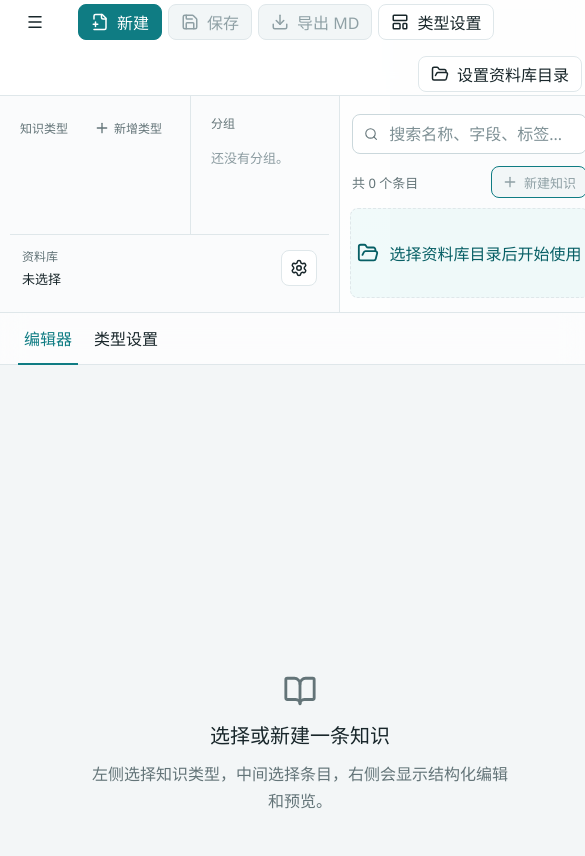
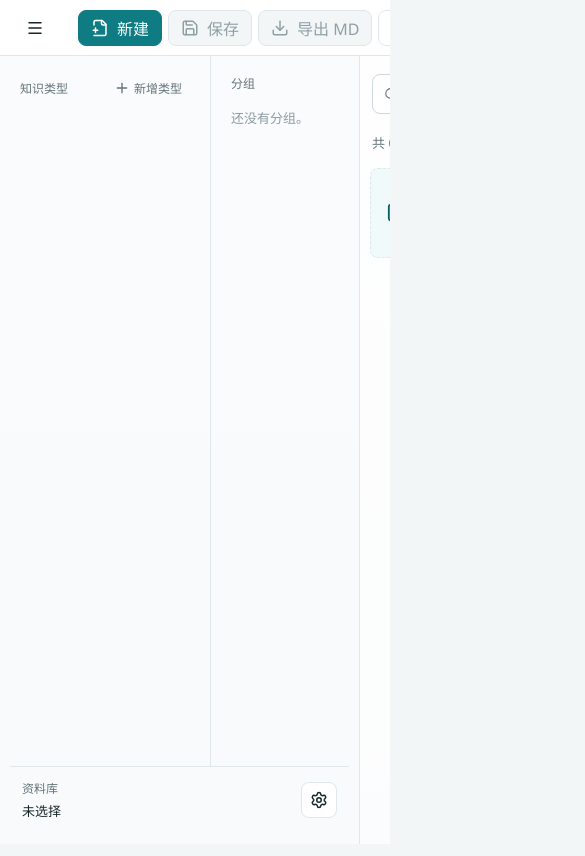
Before and after one commit to sxg15/APWikiDesktop, a React (Vite) app: page / in a window 390 px wide. Shown: the top 856 px of the page, 585 px wide, since content can reach past the window. Built offline with nearby package versions, Linux system fonts and the light colour scheme.

Commit message:
Fix editor panel scrolling

```diff
--- a/src/styles.css
+++ b/src/styles.css
@@ -698,12 +698,28 @@ textarea {
   flex: 1;
   grid-template-columns: minmax(450px, 1fr) minmax(430px, 0.9fr);
   gap: 14px;
-  overflow: auto;
   padding: 14px;
 }
 
+.editor-grid {
+  overflow: hidden;
+}
+
+.template-designer {
+  overflow: auto;
+}
+
 .form-panel,
-.preview-panel,
+.preview-panel {
+  min-width: 0;
+  min-height: 0;
+  overflow: auto;
+  border: 1px solid var(--line);
+  border-radius: var(--radius);
+  background: var(--panel);
+  box-shadow: var(--shadow);
+}
+
 .designer-panel {
   min-width: 0;
   min-height: 0;
@@ -1317,40 +1333,40 @@ textarea {
 
 @media (max-width: 1180px) {
   body {
-    min-width: 760px;
-    overflow: auto;
+    min-width: 980px;
+    overflow: hidden;
   }
 
   .topbar {
-    grid-template-columns: 44px 1fr;
-    min-height: 96px;
-    align-content: center;
+    grid-template-columns: 44px minmax(430px, 1fr) auto;
+    min-height: 0;
+    align-content: normal;
   }
 
   .topbar-library {
-    grid-column: 1 / -1;
-    justify-self: end;
+    grid-column: auto;
+    justify-self: auto;
   }
 
   .app-shell {
-    height: auto;
-    min-height: 100vh;
-    grid-template-rows: auto minmax(0, 1fr);
-    overflow: visible;
+    height: 100vh;
+    min-height: 0;
+    grid-template-rows: 56px minmax(0, 1fr);
+    overflow: hidden;
   }
 
   .app-body {
-    grid-template-columns: minmax(340px, 380px) minmax(260px, 1fr);
+    grid-template-columns: minmax(340px, 360px) 280px minmax(0, 1fr);
   }
 
   .app-body.sidebar-collapsed {
-    grid-template-columns: 0 minmax(260px, 1fr);
+    grid-template-columns: 0 280px minmax(0, 1fr);
   }
 
   .workspace {
-    grid-column: 1 / -1;
-    min-height: 760px;
-    border-top: 1px solid var(--line);
+    grid-column: auto;
+    min-height: 0;
+    border-top: 0;
   }
 
   .settings-content {
```
Also changed, not shown: 1 other file (tests, documents, lock files or other folders).
